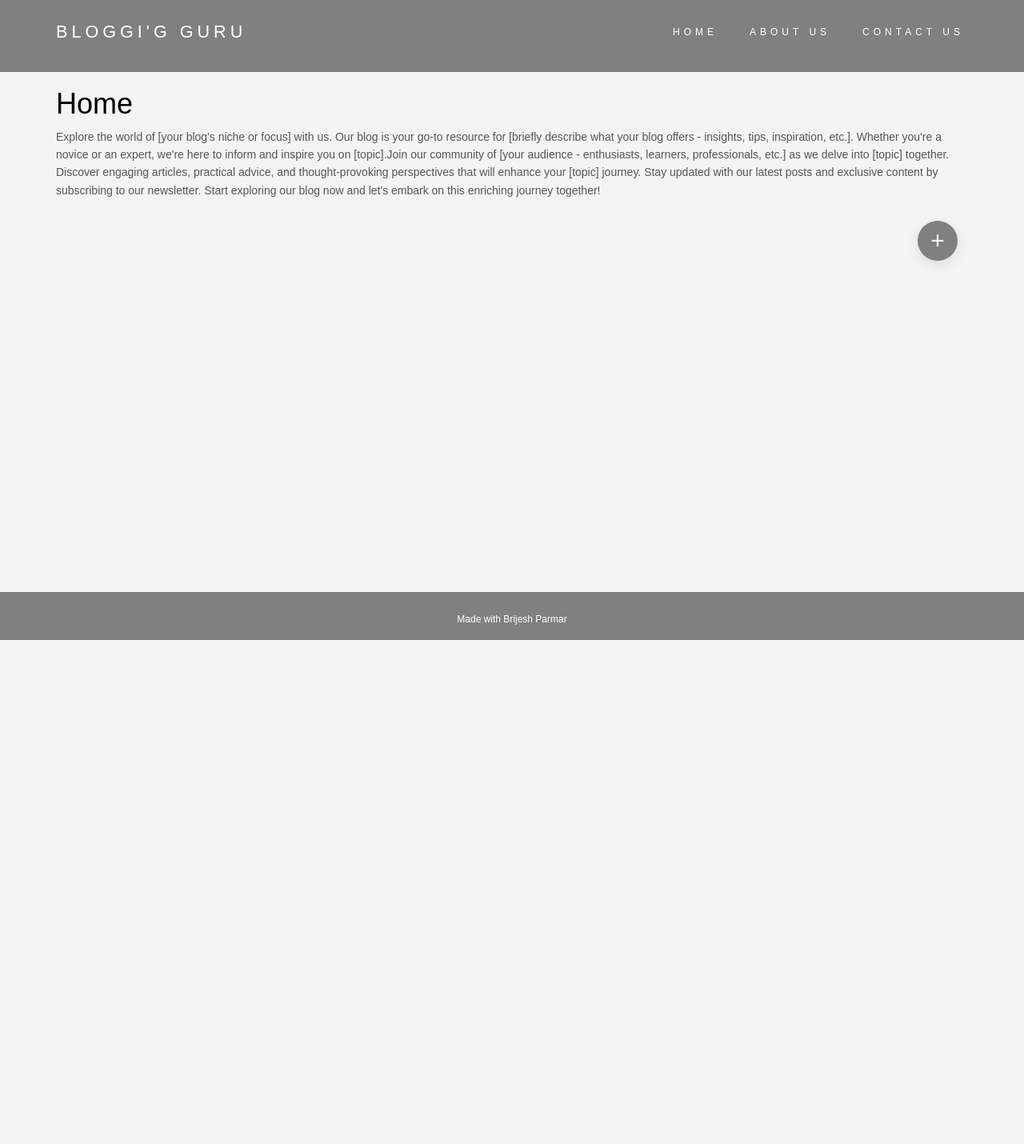
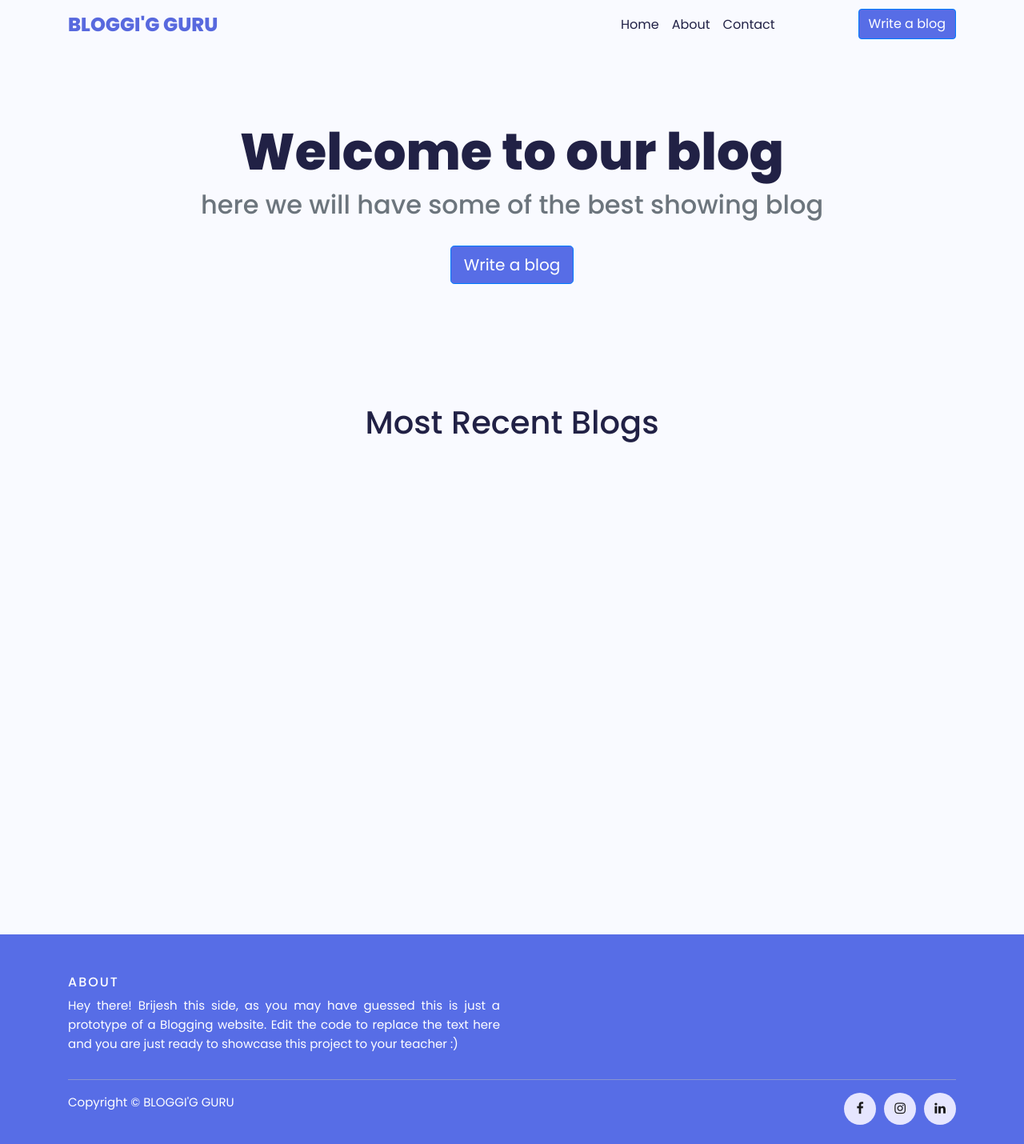
Before and after one commit to brijeshparmar2054/Bharat_InternShip, a Node server app: page / in a window 1280 px wide. Shown: the whole page at 80% size. Before the commit the page ends 800 px from the top, so only its background shows below. Run offline with Node 20, Linux system fonts and the light colour scheme; data that the repository does not hold is empty; some libraries are stand-ins or nearby versions.

Commit message:
Updated Project

```diff
--- a/Task_2_Blog_Website/app.js
+++ b/Task_2_Blog_Website/app.js
@@ -1,89 +1,86 @@
+//jshint esversion:6
+//require modules
+const express = require('express');
+const bodyParser = require('body-parser');
+const engine = require('ejs-locals');
+const mongoose = require('mongoose');
 
-require('dotenv').config()
-const express = require("express");
-const bodyParser = require("body-parser");
-const mongoose = require('mongoose');
-const ejs = require("ejs");
-const _ = require("lodash");
-
-const homeStartingContent = "Explore the world of [your blog's niche or focus] with us. Our blog is your go-to resource for [briefly describe what your blog offers - insights, tips, inspiration, etc.]. Whether you're a novice or an expert, we're here to inform and inspire you on [topic].Join our community of [your audience - enthusiasts, learners, professionals, etc.] as we delve into [topic] together. Discover engaging articles, practical advice, and thought-provoking perspectives that will enhance your [topic] journey. Stay updated with our latest posts and exclusive content by subscribing to our newsletter. Start exploring our blog now and let's embark on this enriching journey together!";
-const aboutContent = "Welcome to [Your Blog Name], where [briefly describe your blog's mission or purpose]. Whether you're passionate about [your blog's niche or focus], seeking practical advice, or looking for inspiration, you've come to the right place. At [Your Blog Name], we're dedicated to [describe what sets your blog apart - deepening knowledge, fostering community, providing expert insights, etc.]. Our goal is to [mention the primary goal - educate, entertain, inspire, etc.] and empower our readers through well-researched articles, engaging stories, and informative guides. Join us on this journey as we explore the nuances of [your niche/topic] together. Whether you're a curious beginner or a seasoned expert, there's something here for everyone. Our team of passionate writers and contributors are committed to delivering valuable content that enriches your understanding and enhances your experience in [topic]. Thank you for visiting [Your Blog Name]. Explore our latest posts, connect with us on social media, and subscribe to our newsletter for updates straight to your inbox. We look forward to sharing this exciting adventure with you!";
-const contactContent = "Have a question, suggestion, or just want to say hello? We'd love to hear from you! Get in touch with us using the contact form below or reach out to us directly at [your email address].Your feedback is valuable to us and helps us improve [Your Blog Name]. Whether you have inquiries about our content, partnership opportunities, or you simply want to share your thoughts, we're here to listen. Thank you for being a part of our community at [Your Blog Name]. We look forward to connecting with you!";
-
+//created an express app which is required above
 const app = express();
 
+//using ejs for ease
 app.set('view engine', 'ejs');
+app.engine('ejs', engine);
 
+//taking input from HTML, setting paths to files to app.js
 app.use(bodyParser.urlencoded({ extended: true }));
-app.use(express.static("public"));
+app.use(express.static('public'));
 
-mongoose.connect('mongodb://localhost:27017/Blog');
+//connecting the blog post to a mongoDB, remember 27017 is a default port for mongoDB
+mongoose.connect('mongodb://localhost:27017/blogDB', {
+  useNewUrlParser: true,
+  useUnifiedTopology: true,
+});
 
-const connection=mongoose.connection;
-
+//schema for blog post
 const postSchema = {
   title: String,
-  content: String
+  content: String,
 };
+//model for mongoose
+const Post = mongoose.model('Post', postSchema);
 
-const Post = mongoose.model("Post", postSchema);
-
-
-
-app.get("/", function (req, res) {
-  Post.find({})
-    .then(posts => {
-      res.render("home", {
-        startingContent: homeStartingContent,
-        posts: posts
+//setting the webpage funtionality this is for homepage
+app.get('/', function (req, res) {
+  Post.find({}, function (err, posts) {
+    res.render('home', {
+      posts: posts,
     });
-    })
-    .catch(err => console.log(err));
   });
-
-app.get("/about", function (req, res) {
-  res.render("about", { aboutContent: aboutContent });
 });
-
-app.get("/contact", function (req, res) {
-  res.render("contact", { contactContent: contactContent });
+//where the users are posting (we create a different page for it)
+app.get('/compose', function (req, res) {
+  res.render('compose');
 });
-
-app.get("/compose", function (req, res) {
-  res.render("compose");
+//what after user is done writing the post? we use .post to give response to the user and redirect the user to our / (homepage)
+app.post('/compose', function (req, res) {
+  const post = new Post({
+    //use of body-parser
+    title: req.body.postTitle,
+    content: req.body.postBody,
   });
-
-app.post("/compose", function (req, res) {
-  const post = new Post({
-    title: req.body.postTitle,
-    content: req.body.postBody
-  });
-  post.save()
-    .then(() => res.redirect("/"))
-    .catch(err => {
-      console.log(err);
-      res.redirect("/");
+  //save the post to mongoDB
+  post.save(function (err) {
+    if (!err) {
+      res.redirect('/');
+    }
   });
 });
 
-app.get("/posts/:postId", async function (req, res) {
+// Dynamically make new URL's when Blog is to viewed on a separate webPage.
+app.get("/posts/:postId", function(req, res){
+
 const requestedPostId = req.params.postId;
 
-  try {
-    const post = await Post.findOne({ _id: requestedPostId }).exec();
-    if (post) {
+  Post.findOne({_id: requestedPostId}, function(err, post){
     res.render("post", {
       title: post.title,
       content: post.content
     });
-    } else {
-      res.send("Post not found");
-    }
-  } catch (err) {
-    console.log(err);
-  }
+  });
 });
 
-app.listen(3000, function () {
-  console.log("Server started on port 3000");
+
+//other pages of the blog website
+app.get('/about', function (req, res) {
+  res.render('about');
 });
+
+app.get('/contact', function (req, res) {
+  res.render('contact');
+});
+
+//listening on local server | use a dynamic port when hosting on web.
+app.listen(process.env.PORT || 3000, function () {
+  console.log('Server started on port : http://localhost:3000');
+});
--- a/Task_2_Blog_Website/public/css/styles.css
+++ b/Task_2_Blog_Website/public/css/styles.css
@@ -1,189 +1,220 @@
-/* General Styles */
-html {
-  min-height: 100%;
-  position: relative;
-}
+@import url('https://fonts.googleapis.com/css2?family=Poppins:wght@400;500;800&display=swap');
 
 body {
-  font-family: 'Arial', sans-serif;
-  line-height: 1.6;
-  margin: 0;
-  padding: 0;
-  background: #f4f4f4;
-  color: #333; /* General text color */
+  background-color: #f9faff !important;
+  color: #212145 !important;
+  font-family: 'Poppins', sans-serif;
 }
-
-h1, h2, h3, h4, h5, h6 {
-  color: grey; /* Heading color */
-  margin-top: 0;
+.top-m{
+  margin-top: 12%;
 }
-
-/* Container Styles */
 .container-fluid {
   padding-top: 70px;
   padding-bottom: 70px;
-  background: grey;
-  box-shadow: 0 0 10px rgba(0, 0, 0, 0.1);
-  margin-top: 20px;
-  border-radius: 8px;
+}
+.navbar {
+  background-color: #f9faff !important;
 }
 
-/* Navbar Styles */
-.navbar {
-  padding-top: 15px;
-  padding-bottom: 15px;
-  border: 0;
-  border-radius: 0;
-  font-size: 12px;
-  letter-spacing: 5px;
-  background-color: grey;
-}
-
-.navbar-brand {
-  color: #fff !important;
-  font-size: 1.8em;
-}
-
-.navbar-nav li a {
-  color: #fff !important;
-  padding: 15px 20px;
+.navbar__links {
+  color: #212145 !important;
 }
 
 .navbar-nav li a:hover {
-  color: black !important;
-  background-color: transparent !important;
+  color: #5869de !important;
 }
 
-/* Button Styles */
-.btn {
-  display: flex;
-  flex-direction: row;
-  justify-content: flex-end;
-  align-items: flex-end;
-  margin-top: 20px;
+.navbar__logo {
+  color: #5869de !important;
+  font-weight: bold;
+  font-size: 1.5rem;
 }
 
-.add {
-  min-height: 50px;
-  width: 50px;
-  border-radius: 50%;
-  border: none;
-  background-color: grey;
-  color: #fff;
-  font-size: 30px;
-  cursor: pointer;
-  box-shadow: 0 5px 15px rgba(0, 0, 0, 0.1);
-  transition: background-color 0.3s ease, box-shadow 0.3s ease;
+.home__container {
+  height: 30rem;
+  padding: 8rem;
+}
+.home__container-post {
+  min-height: 40rem;
+  overflow: hidden;
 }
 
-.add:hover {
-  background-color: grey;
-  box-shadow: 0 8px 20px rgba(0, 0, 0, 0.2);
+.blog-heading {
+  text-align: center;
+  font-weight: bold;
+  font-size: 4rem;
 }
 
-/* Footer Styles */
-.footer-padding {
-  padding-bottom: 60px;
+.blog-sub-heading {
+  text-align: center;
+  font-size: 2rem;
 }
 
-.footer {
-  position: absolute;
-  text-align: center;
-  bottom: 0;
-  width: 100%;
-  height: 60px;
-  background-color: grey;
+.card {
+  box-shadow: 2px 6px 16px 3px #e4e4e7;
+}
+.card-title{
+  font-weight: bold;
+}
+.card-text {
+  min-height: 90px;
+  max-height: 90px;
+  overflow: hidden;
+}
+.btn-primary {
+  background-color: #576de6 !important;
 }
 
-.footer p {
-  margin-top: 25px;
-  font-size: 12px;
+.btn-primary:hover {
+  background-color: #2b46df !important;
+}
+
+.home__write-btn {
+  background-color: #576de6;
+  margin-left: 6rem;
+}
+
+.compose__container {
+  min-height: 35rem;
+  padding: 5rem;
+}
+
+.site-footer {
+  background-color: #576de6;
+  padding: 45px 0 20px;
+  font-size: 15px;
+  line-height: 24px;
   color: #fff;
 }
-
-/* Home Page Styles */
-h1 {
-  color: black; /* Home title color */
+.site-footer hr {
+  border-top-color: #bbb;
+  opacity: 0.5;
+}
+.site-footer hr.small {
+  margin: 20px 0;
 }
 
-p {
-  color: #555; /* Home paragraph color */
+.site-footer h6 {
+  color: #fff;
+  font-size: 16px;
+  text-transform: uppercase;
+  margin-top: 5px;
+  letter-spacing: 2px;
 }
-
-a {
-  color: black; /* Link color */
+.site-footer a {
+  color: #fff;
 }
-
-a:hover {
-  color: grey; /* Link hover color */
+.site-footer a:hover {
+  color: #3366cc;
+  text-decoration: none;
 }
-
-/* Post Page Styles */
-.post-title {
-  color: #28a745; /* Post title color */
+.footer-links {
+  padding-left: 0;
+  list-style: none;
 }
-
-.post-content {
-  color: grey; /* Post content color */
+.footer-links li {
+  display: block;
 }
-
-/* Contact Page Styles */
-.contact-title {
-  color: grey; /* Contact title color */
+.footer-links a {
+  color: #fff;
 }
-
-.contact-content {
-  color: #555; /* Contact content color */
+.footer-links a:active,
+.footer-links a:focus,
+.footer-links a:hover {
+  color: #3366cc;
+  text-decoration: none;
 }
-
-/* Compose Page Styles */
-.compose-title {
-  color: #ffc107; /* Compose title color */
+.footer-links.inline li {
+  display: inline-block;
 }
-
-.compose-content {
-  color: #555; /* Compose content color */
+.site-footer .social-icons {
+  text-align: right;
 }
-
-/* About Page Styles */
-.about-title {
-  color: #6c757d; /* About title color */
+.site-footer .social-icons a {
+  width: 40px;
+  height: 40px;
+  line-height: 40px;
+  margin-left: 6px;
+  margin-right: 0;
+  border-radius: 100%;
+  background-color: #e6e6ff;
 }
-
-.about-content {
-  color: #555; /* About content color */
+.copyright-text {
+  margin: 0;
 }
-
-/* Responsive Styles */
-@media (max-width: 768px) {
-  .navbar-header {
-    float: none;
-  }
-
-  .navbar-toggle {
-    display: block;
-  }
-
-  .navbar-collapse {
-    border-top: 1px solid transparent;
-    box-shadow: none;
-  }
-
-  .navbar-collapse.collapse {
-    display: none !important;
-  }
-
-  .navbar-nav {
-    float: none !important;
-    margin-top: 7.5px;
-  }
-
-  .navbar-nav>li {
-    float: none;
-  }
-
-  .navbar-nav>li>a {
-    padding-top: 10px;
-    padding-bottom: 10px;
+@media (max-width: 991px) {
+  .site-footer [class^='col-'] {
+    margin-bottom: 30px;
   }
 }
+@media (max-width: 767px) {
+  .site-footer {
+    padding-bottom: 0;
+  }
+  .site-footer .copyright-text,
+  .site-footer .social-icons {
+    text-align: center;
+  }
+}
+.social-icons {
+  padding-left: 0;
+  margin-bottom: 0;
+  list-style: none;
+}
+.social-icons li {
+  display: inline-block;
+  margin-bottom: 4px;
+}
+.social-icons li.title {
+  margin-right: 15px;
+  text-transform: uppercase;
+  color: #96a2b2;
+  font-weight: 700;
+  font-size: 13px;
+}
+.social-icons a {
+  background-color: #eceeef;
+  color: #1b1b1b;
+  font-size: 16px;
+  display: inline-block;
+  line-height: 44px;
+  width: 44px;
+  height: 44px;
+  text-align: center;
+  margin-right: 8px;
+  border-radius: 100%;
+  -webkit-transition: all 0.2s linear;
+  -o-transition: all 0.2s linear;
+  transition: all 0.2s linear;
+}
+.social-icons a:active,
+.social-icons a:focus,
+.social-icons a:hover {
+  color: #fff;
+  background-color: #29aafe;
+}
+.social-icons.size-sm a {
+  line-height: 34px;
+  height: 34px;
+  width: 34px;
+  font-size: 14px;
+}
+.social-icons a.facebook:hover {
+  background-color: #3b5998;
+}
+.social-icons a.twitter:hover {
+  background-color: #00aced;
+}
+.social-icons a.linkedin:hover {
+  background-color: #007bb6;
+}
+.social-icons a.dribbble:hover {
+  background-color: #ea4c89;
+}
+@media (max-width: 767px) {
+  .social-icons li.title {
+    display: block;
+    margin-right: 0;
+    font-weight: 600;
+  }
+}
--- a/Task_2_Blog_Website/views/home.ejs
+++ b/Task_2_Blog_Website/views/home.ejs
@@ -1,20 +1,26 @@
-<%- include("partials/header"); -%>
-    <h1>Home</h1>
-    <p> <%= startingContent %> </p>
+<% layout('layout/main') -%>
+<% block('title', 'Home') -%>
 
+<div class="container mt-4 text-center home__container">
+  <h1 class="blog-heading">Welcome to our blog</h1>
+  <h4 class="blog-sub-heading text-muted">here we will have some of the best showing blog</h4>
+  <a class="btn btn-primary btn-lg mt-4 mx-auto home__write-btn" href="/compose">Write a blog</a>
+</div>
 
-  <%  posts.forEach(function(post){ %>
+<div class="container home__container-post">
+  <h1 class="text-center">Most Recent Blogs</h1>
+  <div class="row mr-5">
+    <%  posts.forEach(function(post){ %>
+      <!-- <h1><%=post.title%></h1>
+      <p><%=post.content%></p> -->
 
-    <h1><%=post.title%></h1>
-    <p>
-    <%=post.content.substring(0, 100) + " ..."%>
-    <a href="/posts/<%=post._id%>">Read More</a>
-    </p>
-
-
-    <% }) %>
-    <div class="btn">
-      <a href="/compose"><button class="add">+</button></a>
+      <div class="card col-3 offset-1 mt-5 ">
+        <div class="card-body home__card">
+          <h5 class="card-title"><%=post.title%></h5>
+          <p class="card-text"><%=post.content%></p>
+          <a href="/posts/<%=post._id%>" class="btn btn-primary home__post-btn">Read more</a>
+        </div>
       </div>
-
-<%- include("partials/footer"); -%>
+      <% }) %>
+  </div>
+</div>
--- /dev/null
+++ b/Task_2_Blog_Website/views/layout/main.ejs
@@ -0,0 +1,29 @@
+<!DOCTYPE html>
+<html>
+<head>
+    <title>A Demo Blog Website</title>
+
+    <meta name="viewport" content="width=device-width, initial-scale=1">
+
+    <!-- CSS -->
+<link rel="stylesheet" href="https://cdn.jsdelivr.net/npm/bootstrap@4.5.3/dist/css/bootstrap.min.css" integrity="sha384-TX8t27EcRE3e/ihU7zmQxVncDAy5uIKz4rEkgIXeMed4M0jlfIDPvg6uqKI2xXr2" crossorigin="anonymous">
+<link rel="stylesheet" href="https://stackpath.bootstrapcdn.com/font-awesome/4.7.0/css/font-awesome.min.css" integrity="sha384-wvfXpqpZZVQGK6TAh5PVlGOfQNHSoD2xbE+QkPxCAFlNEevoEH3Sl0sibVcOQVnN" crossorigin="anonymous">
+<link href="https://fonts.googleapis.com/css2?family=PT+Sans:wght@400;700&display=swap" rel="stylesheet">
+<link rel="stylesheet" href="/css/styles.css">
+</head>
+<body>
+
+    <%-partial('../partials/header')%>
+
+    <section class="container" id="content">
+          <%-body -%>
+    </section>
+
+    <%-partial('../partials/footer')%>
+
+<!-- jQuery and JS bundle w/ Popper.js -->
+<script src="https://code.jquery.com/jquery-3.5.1.slim.min.js" integrity="sha384-DfXdz2htPH0lsSSs5nCTpuj/zy4C+OGpamoFVy38MVBnE+IbbVYUew+OrCXaRkfj" crossorigin="anonymous"></script>
+<script src="https://cdn.jsdelivr.net/npm/bootstrap@4.5.3/dist/js/bootstrap.bundle.min.js" integrity="sha384-ho+j7jyWK8fNQe+A12Hb8AhRq26LrZ/JpcUGGOn+Y7RsweNrtN/tE3MoK7ZeZDyx" crossorigin="anonymous"></script>
+
+</body>
+</html>
--- a/Task_2_Blog_Website/views/partials/footer.ejs
+++ b/Task_2_Blog_Website/views/partials/footer.ejs
@@ -1,9 +1,30 @@
+ <!-- Site footer -->
+ <footer class="site-footer mt-4 ">
+  <div class="container">
+    <div class="row">
+      <div class="col-sm-12 col-md-6">
+        <h6>About</h6>
+        <p class="text-justify">
+        Hey there! Brijesh this side, as you may have guessed this is just a prototype of a Blogging website. Edit the code to replace the text here and you are just ready to showcase this project to your teacher :)
+        </p>
+      </div>
+    </div>
+    <hr>
+  </div>
+  <div class="container">
+    <div class="row">
+      <div class="col-md-8 col-sm-6 col-xs-12">
+        <p class="copyright-text">Copyright &copy; BLOGGI'G GURU
+        </p>
+      </div>
 
-</div>
-<div class="footer-padding"></div>
-  <div class="footer">
-    <p>Made with Brijesh Parmar</p>
+      <div class="col-md-4 col-sm-6 col-xs-12">
+        <ul class="social-icons">
+          <li><a class="facebook" href="https://www.facebook.com/profile.php?id=100066251478447"><i class="fa fa-facebook"></i></a></li>
+          <li><a class="twitter" href="https://www.instagram.com/_.brijesh._.2054._/"><i class="fa fa-instagram"></i></a></li>
+          <li><a class="linkedin" href="https://www.linkedin.com/in/brijesh-parmar-258541248/"><i class="fa fa-linkedin"></i></a></li>
+        </ul>
+      </div>
+    </div>
   </div>
-</div>
-</body>
-</html>
+</footer>
--- a/Task_2_Blog_Website/views/partials/header.ejs
+++ b/Task_2_Blog_Website/views/partials/header.ejs
@@ -1,25 +1,27 @@
-<!DOCTYPE html>
-<html lang="en" dir="ltr">
+<nav class="navbar fixed-top navbar-expand-lg" id="mainNav">
+  <div class="container">
+    <a class="navbar-brand js-scroll-trigger navbar__logo" href="/">BLOGGI'G GURU</a>
+    <button class="navbar-toggler" type="button" data-toggle="collapse" data-target="#navbarResponsive" aria-controls="navbarResponsive" aria-expanded="false" aria-label="Toggle navigation">
+      <span class="navbar-toggler-icon"></span>
+    </button>
+    <div class="collapse navbar-collapse" id="navbarResponsive">
+      <ul class="navbar-nav ml-auto">
+        <li class="nav-item">
+          <a class="nav-link js-scroll-trigger navbar__links" href="/">Home</a>
+        </li>
+        <li class="nav-item">
+          <a class="nav-link js-scroll-trigger navbar__links" href="/about">About</a>
+        </li>
+        <li class="nav-item">
+          <a class="nav-link js-scroll-trigger navbar__links" href="/contact">Contact</a>
+        </li>
+        <li class="nav-item">
+          <a class="btn btn-primary home__write-btn" href="/compose">Write a blog</a>
+        </li>
 
-<head>
-  <meta charset="utf-8">
-  <title>BLOGGI'G GURU</title>
-  <link rel="shortcut icon" href="/asset/favicon.png" type="image/x-icon">
-  <meta charset="utf-8">
-  <link rel="stylesheet" href="https://maxcdn.bootstrapcdn.com/bootstrap/3.3.7/css/bootstrap.min.css">
-  <link rel="stylesheet" href="/css/styles.css">
-  <nav class="navbar navbar-default">
-    <div class="container">
-      <div class="navbar-header">
-        <p class="navbar-brand">BLOGGI'G GURU</p>
-      </div>
-        <ul class="nav navbar-nav navbar-right">
-          <li id="home"><a href="/">HOME</a></li>
-          <li id="about"><a href="/about">ABOUT US</a></li>
-          <li id="contact"><a href="/contact">CONTACT US</a></li>
-        </ul>
+
+
+      </ul>
     </div>
-  </nav>
-
-  <body>
-    <div class="container">
+  </div>
+</nav>
```
Also changed, not shown: Task_2_Blog_Website/SECURITY.md (added, +16 -0 lines), Task_2_Blog_Website/package.json (+16 -9 lines), Task_2_Blog_Website/views/about.ejs (+19 -4 lines), Task_2_Blog_Website/views/compose.ejs (+8 -4 lines), Task_2_Blog_Website/views/contact.ejs (+20 -4 lines), Task_2_Blog_Website/views/post.ejs (+8 -4 lines), Task_2_Blog_Website/views/test.ejs (added, +15 -0 lines), 3 other files. Lines whose indentation alone changed are shown as unchanged.
